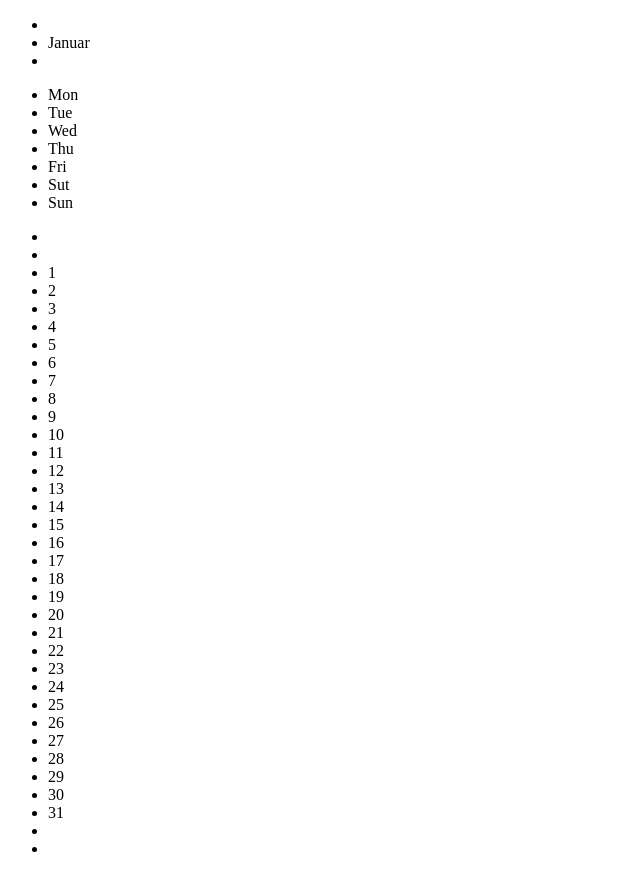
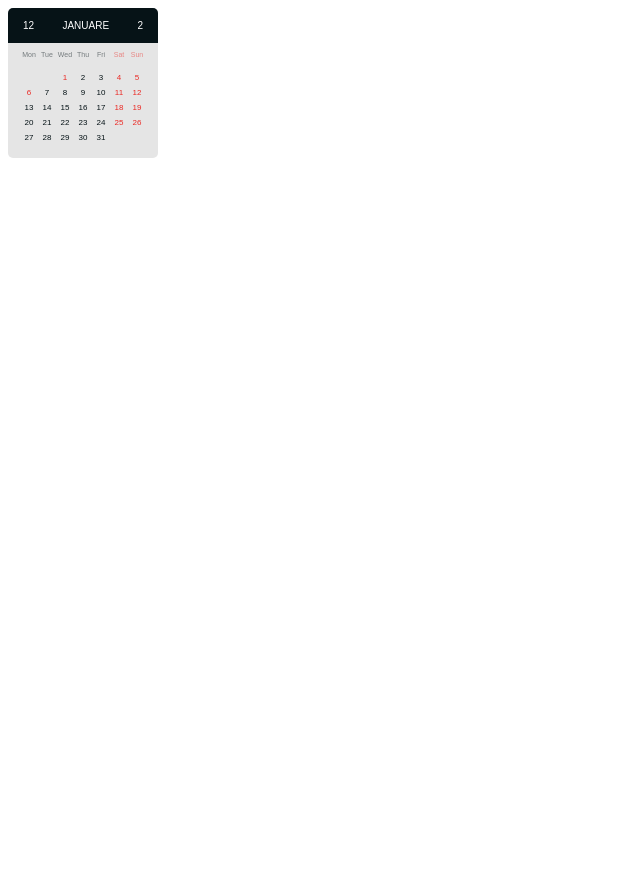
Before and after one commit to yuliya-zhukova/calendar-widget, a plain HTML site: page index.html in a window 1280 px wide. Shown: the whole page, without its empty margins (0-640 px from the left). After the commit the page ends 800 px from the top, so only its background shows below. Drawn offline with Linux system fonts and the light colour scheme.

Commit message:
Make styles

```diff
--- a/css/main.css
+++ b/css/main.css
@@ -0,0 +1,62 @@
+.calendar-widget {
+  width: 150px;
+  height: 150px;
+  font-family: Arial, Helvetica, sans-serif;
+  background-color: #e5e5e5;
+  border-radius: 5px;
+}
+
+.calendar-widget__month-name {
+  height: 35px;
+  line-height: 35px;
+  color: #fff;
+  font-size: 10px;
+  border-top-left-radius: 5px;
+  border-top-right-radius: 5px;
+  background-color: #061317;
+}
+
+.selection {
+  display: flex;
+  justify-content: space-between;
+  list-style-type: none;
+  padding: 0;
+  margin: 0 15px;
+}
+
+.day-name {
+  display: flex;
+  justify-content: space-between;
+  padding: 0;
+  margin-left: 12px;
+  margin-right: 12px;
+  color: #061317;
+  font-size: 7px;
+  list-style-type: none;
+  opacity: 0.5;
+}
+
+.day-number {
+  display: flex;
+  justify-content: flex-start;
+  flex-wrap: wrap;
+  padding: 0;
+  margin-left: 12px;
+  margin-right: 12px;
+  font-size: 8px;
+  color: #061317;
+  list-style-type: none;
+}
+
+.day {
+  width: 18px;
+  height: 10px;
+  line-height: 10px;
+  text-align: center;
+  margin-bottom: 5px;
+}
+
+.weekend,
+.holiday {
+  color: #ea2924;
+}
--- a/index.html
+++ b/index.html
@@ -8,35 +8,35 @@
   <div class="calendar-widget">
     <div class="calendar-widget__month-name">
       <ul class="selection">
-        <li class="previous"></li>
-        <li class="calendar-widget__month-name_current">
-          Januar
+        <li class="item previous">12</li>
+        <li class="item calendar-widget__month-name_current">
+          JANUARE
         </li>
-        <li class="next"></li>
+        <li class="item next">2</li>
       </ul>
     </div>
     <div class="calendar-widget__month">
       <div class="calendar-widget__month_week-days">
         <ul class="day-name">
-          <li class="weekday">Mon</li>
-          <li class="weekday">Tue</li>
-          <li class="weekday">Wed</li>
-          <li class="weekday">Thu</li>
-          <li class="weekday">Fri</li>
-          <li class="weekday weekend">Sut</li>
-          <li class="weekday weekend">Sun</li>
+          <li class="day">Mon</li>
+          <li class="day">Tue</li>
+          <li class="day">Wed</li>
+          <li class="day">Thu</li>
+          <li class="day">Fri</li>
+          <li class="day weekend">Sat</li>
+          <li class="day weekend">Sun</li>
         </ul>
       </div>
       <div class="calendar-widget__month_days">
         <ul class="day-number">
           <li class="day previous-month"></li>
           <li class="day previous-month"></li>
-          <li class="day holyday">1</li>
+          <li class="day holiday">1</li>
           <li class="day">2</li>
           <li class="day">3</li>
           <li class="day weekend">4</li>
           <li class="day weekend">5</li>
-          <li class="day holyday">6</li>
+          <li class="day holiday">6</li>
           <li class="day">7</li>
           <li class="day">8</li>
           <li class="day">9</li>
```
